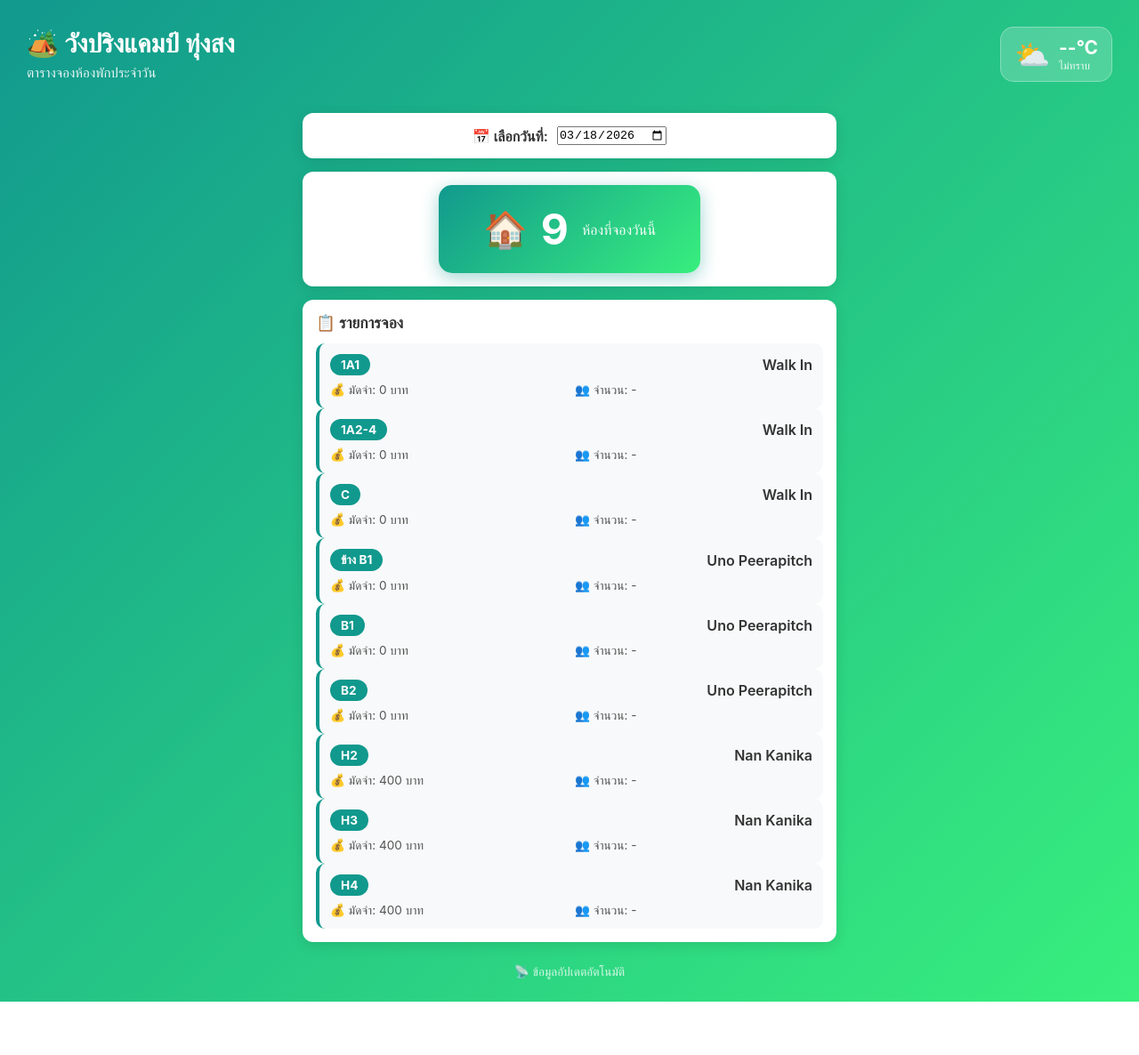
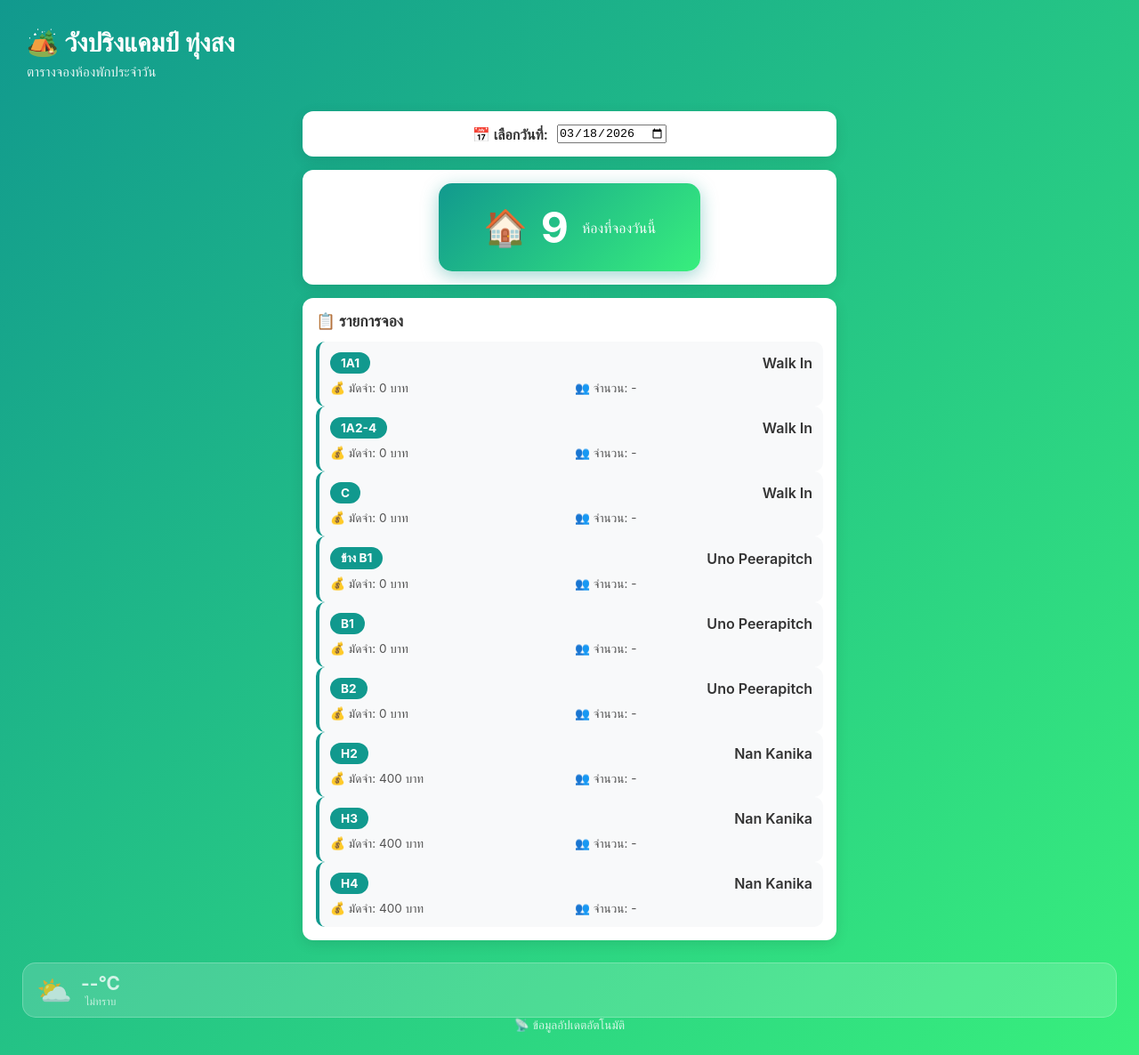
Before and after one commit to MildNattakorn/wangpring-booking, a plain HTML site: page index.html in a window 1280 px wide. Shown: the whole page at 89% size. Before the commit the page ends 1126 px from the top, so only its background shows below. Drawn offline with Linux system fonts and the light colour scheme; no server answers.

Commit message:
Move weather to footer

```diff
--- a/index.html
+++ b/index.html
@@ -11,15 +11,6 @@
         <div class="header-left">
             <h1>🏕️ วังปริงแคมป์ ทุ่งสง</h1>
             <p>ตารางจองห้องพักประจำวัน</p>
-        </div>
-        <div class="header-right">
-            <div class="weather-card">
-                <span class="weather-icon" id="weatherIcon">⛅</span>
-                <div class="weather-info">
-                    <span class="temp" id="temp">--°C</span>
-                    <span class="condition" id="condition">กำลังโหลด...</span>
-                </div>
-            </div>
         </div>
     </header>
 
@@ -46,6 +37,13 @@
     </main>
 
     <footer>
+        <div class="weather-card">
+            <span class="weather-icon" id="weatherIcon">⛅</span>
+            <div class="weather-info">
+                <span class="temp" id="temp">--°C</span>
+                <span class="condition" id="condition">กำลังโหลด...</span>
+            </div>
+        </div>
         <p>📡 ข้อมูลอัปเดตอัตโนมัติ</p>
     </footer>
 
```
